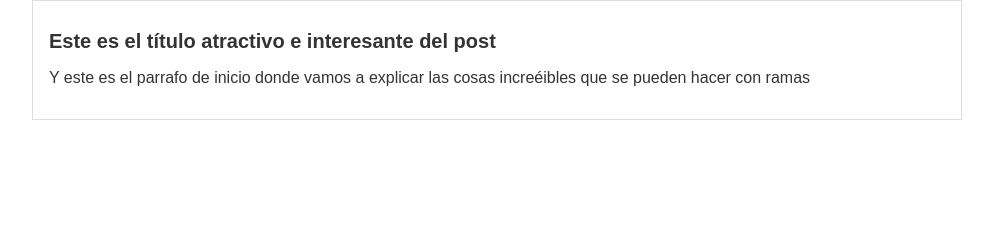
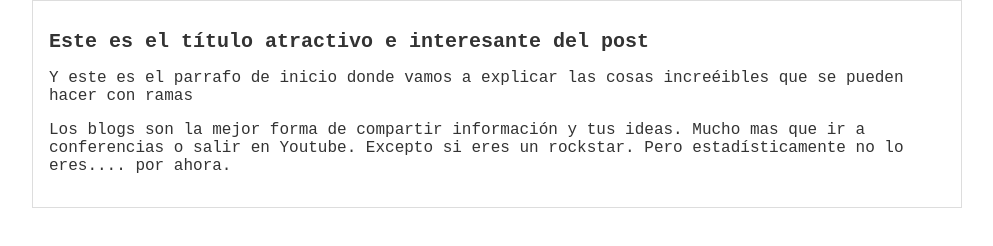
Before and after one commit to 01Ander/Prueba, a plain HTML site: page index.html in a window 1280 px wide. Shown: the whole page, without its empty margins (143-1136 px from the left). Drawn offline with Linux system fonts and the light colour scheme.

Commit message:
Adicion de contenido

```diff
--- a/css/estilos.css
+++ b/css/estilos.css
@@ -1,7 +1,7 @@
 body{
     color:#333;
     text-align:center;
-    font-family:arial;
+    font-family:'Courier New', Courier, monospace;
     font-size:16px;
     margin:0;
     padding:0}
--- a/index.html
+++ b/index.html
@@ -16,6 +16,7 @@
         <h1>Este es el título atractivo e interesante del post</h1>
         <p>Y este es el parrafo de inicio donde vamos a explicar las cosas increéibles que se pueden hacer con ramas</p>
         </div>
+        <p>Los blogs son la mejor forma de compartir información y tus ideas. Mucho mas que ir a conferencias o salir en Youtube. Excepto si eres un rockstar. Pero estadísticamente no lo eres.... por ahora.</p>
     </div>
 </body>
 </html>
```
